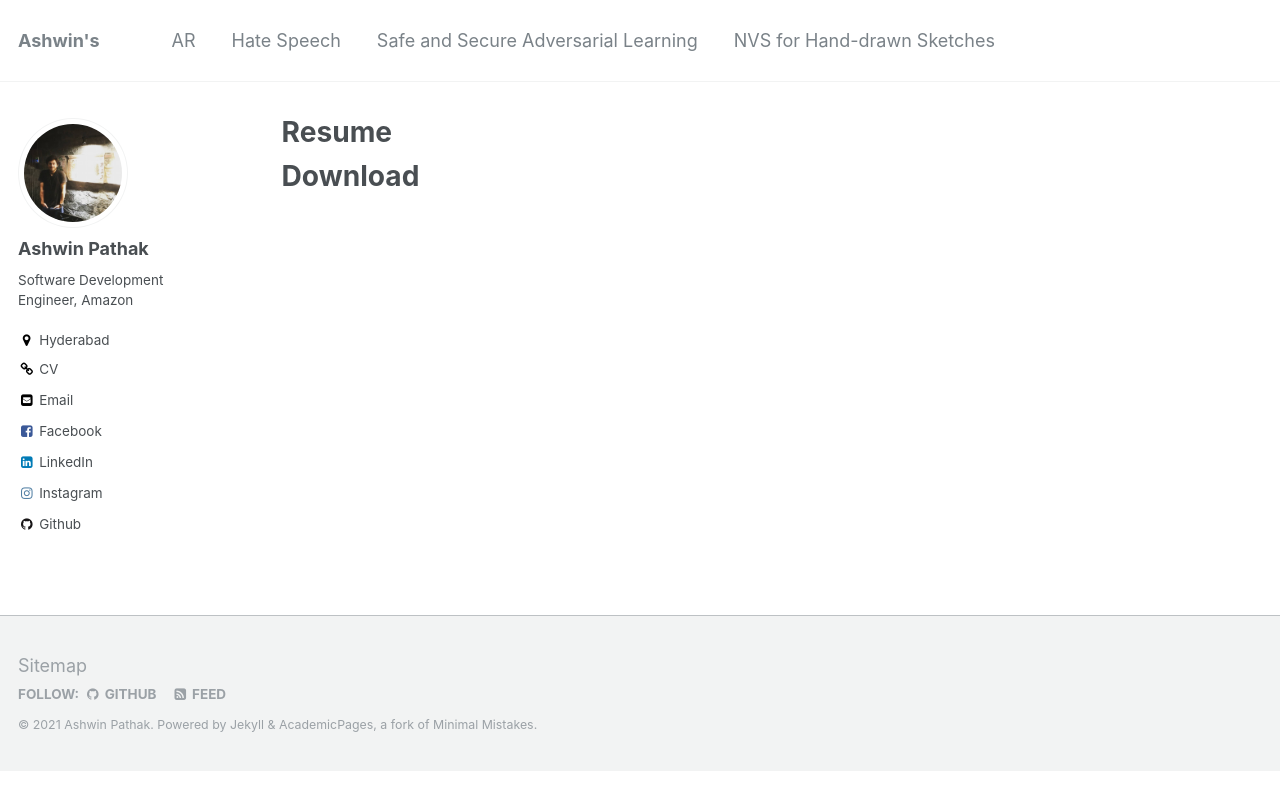
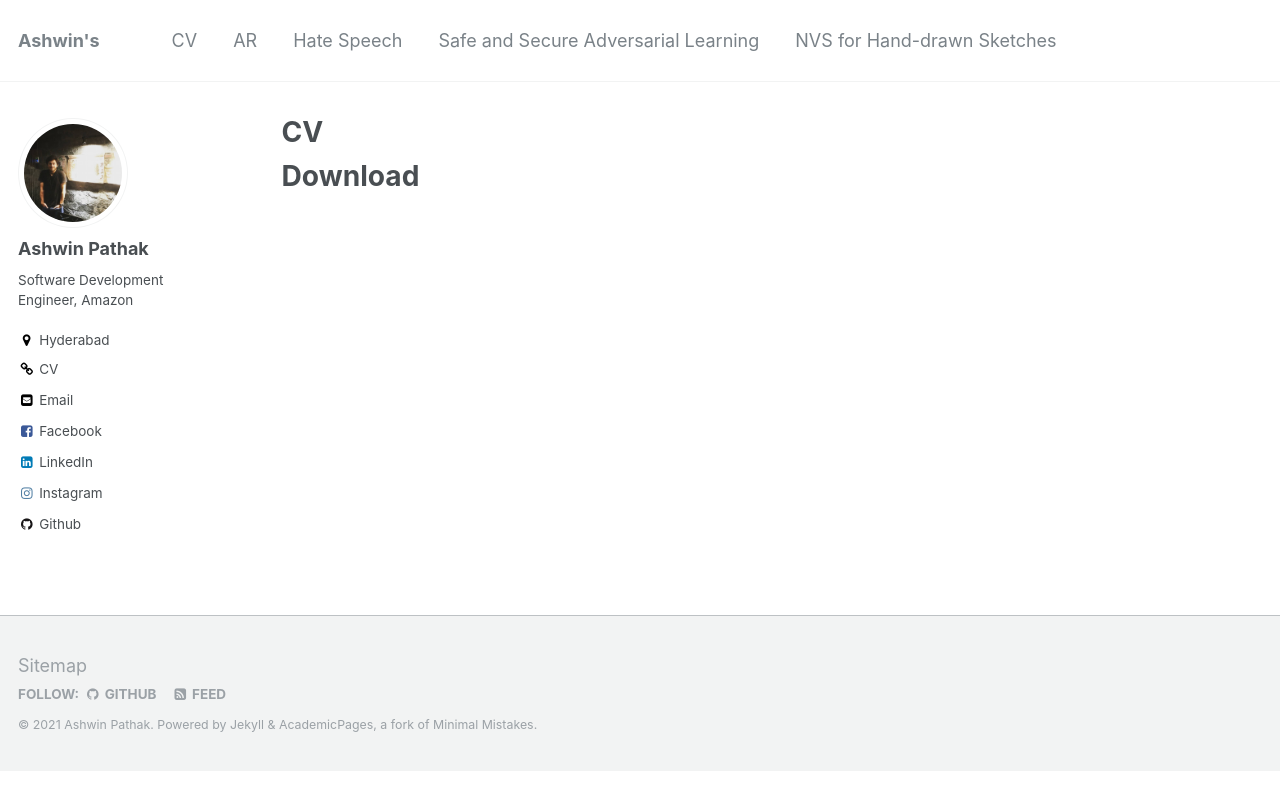
Before and after one commit to ashwinpathak20/ashwinpathak20.github.io, a Jekyll site: the page built from _pages/resume.md, in a window 1280 px wide. Shown: the top 810 px of the page. Built offline with Jekyll 4.4.1, drawn with Linux system fonts in a browser that asks for light colours.

Commit message:
Adding CV tab

```diff
--- a/_data/navigation.yml
+++ b/_data/navigation.yml
@@ -1,8 +1,8 @@
 # main links links
 main:
 
-  #- title: "CV"
-  #  url: /cv/
+  - title: "CV"
+    url: /cv/
 
   #- title: "Resume"
   #  url: /resume/
--- a/_data/ui-text.yml
+++ b/_data/ui-text.yml
@@ -248,7 +248,7 @@ it: &DEFAULT_IT
   follow_label               : "Segui:"
   feed_label                 : "Feed"
   powered_by                 : "Powered by"
-  website_label              : "Website"
+  website_label              : "CV"
   email_label                : "Email"
   recent_posts               : "Articoli Recenti"
   undefined_wpm              : "Parametro words_per_minute non definito in _config.yml"
--- a/_pages/resume.md
+++ b/_pages/resume.md
@@ -1,11 +1,11 @@
 ---
 layout: archive
-title: "Resume"
-permalink: /resume/
+title: "CV"
+permalink: /cv/
 author_profile: true
 ---
 
 {% include base_path %}
 
-[Download](https://ashwinpathak20.github.io/files/Resume.pdf)
+[Download](https://github.com/ashwinpathak20/ashwinpathak20.github.io/blob/master/Ashwin_Resume_V1%20(1).pdf)
 ======
```
Also changed, not shown: _pages/cv.md (+1 -5 lines).
